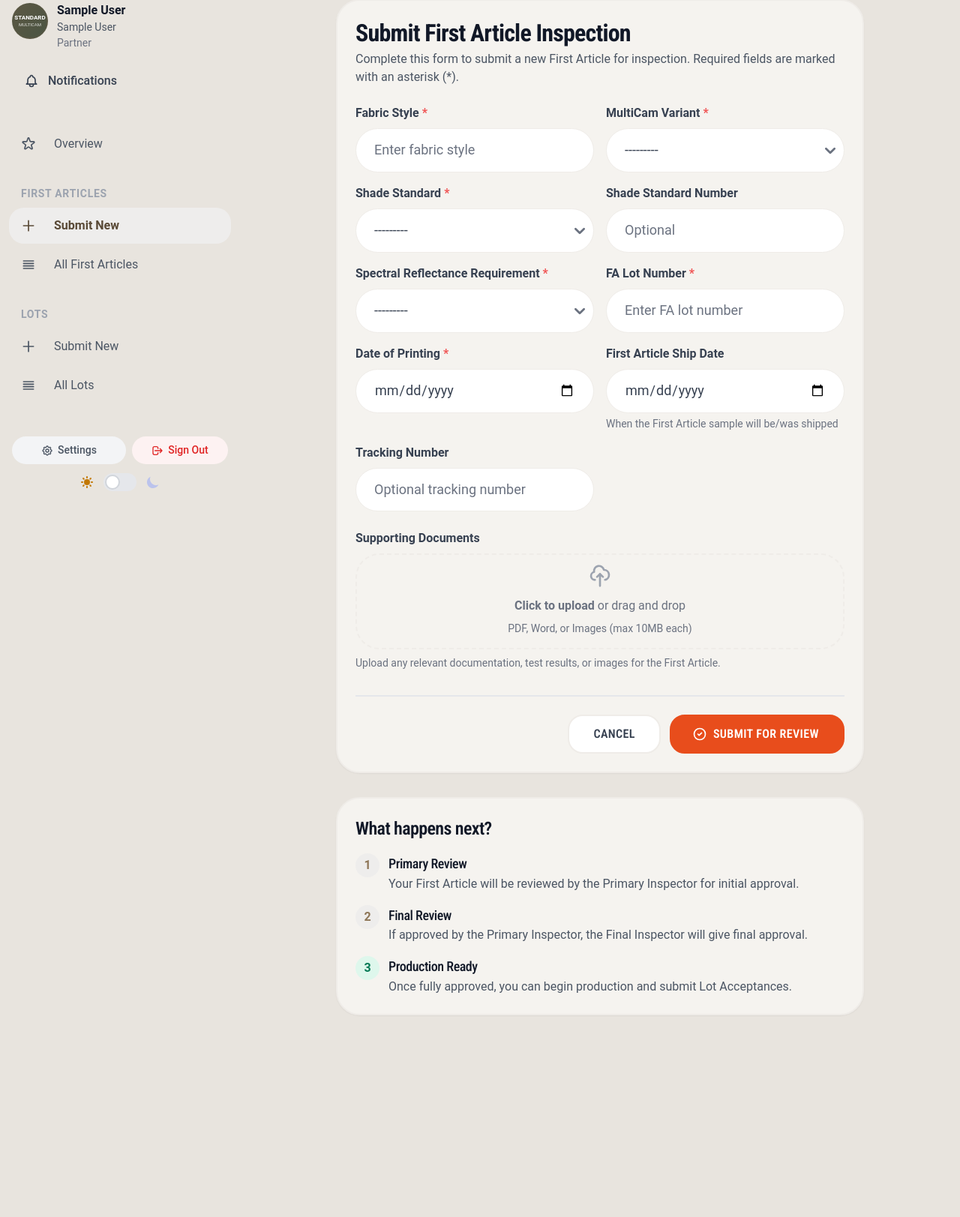
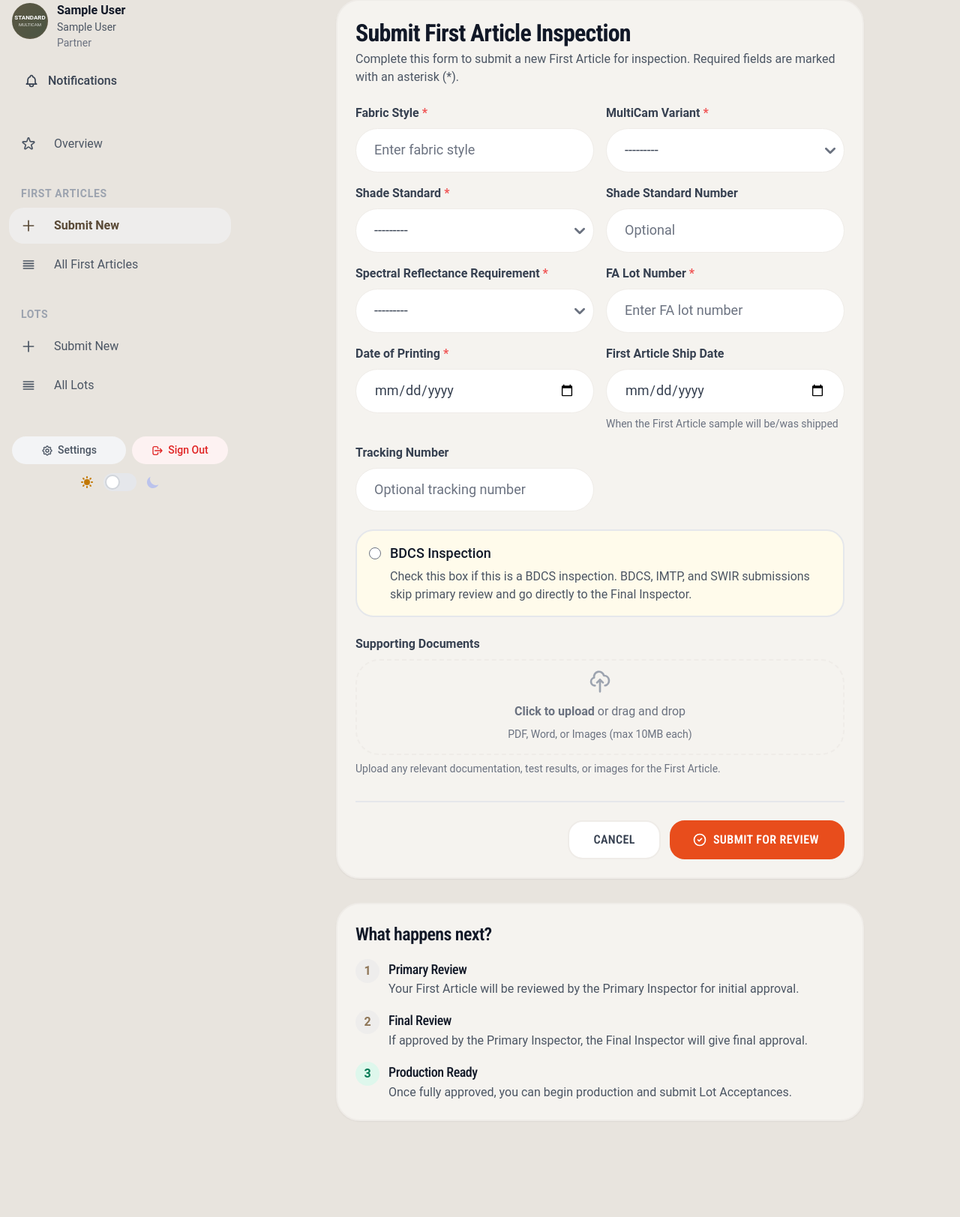
Before and after one commit to jge-cp/jge-mpp, a Django app: page /portal/fa/submit/ in a window 1280 px wide. Shown: the part 129-1752 px from the top of the page at 75% size. Before the commit the page ends 1481 px from the top, so only its background shows below. Run offline with Django 5.2, Linux system fonts and the light colour scheme; a user stored in the database is signed in; tables that the repository leaves empty hold one stand-in row (values such as "Sample post"); data that the repository does not hold is empty; some libraries are stand-ins or nearby versions.

Commit message:
Feature: Skip primary review for IMTP, SWIR, and BDCS submissions
- Add SWIR option to spectral_reflectance_requirement choices
- Add is_bdcs boolean field to FirstArticleInspection model
- Add skip_primary_review property to check IMTP variant, SWIR, or BDCS
- Update fa_submit view to set status='pending_final' when skip conditions met
- Update notifications to send to Final Inspectors when skipping primary
- Add BDCS checkbox to FA submission template with explanation

```diff
--- a/inspections/forms.py
+++ b/inspections/forms.py
@@ -32,6 +32,7 @@ class FirstArticleInspectionForm(forms.ModelForm):
             'date_of_printing',
             'first_article_ship_date',
             'tracking_number',
+            'is_bdcs',  # BDCS checkbox - if checked, skips primary review
         ]
         widgets = {
             'fabric_style': forms.TextInput(attrs={
@@ -60,6 +61,9 @@ class FirstArticleInspectionForm(forms.ModelForm):
             'tracking_number': forms.TextInput(attrs={
                 'class': FORM_INPUT,
                 'placeholder': 'Optional tracking number'
+            }),
+            'is_bdcs': forms.CheckboxInput(attrs={
+                'class': FORM_CHECKBOX,
             }),
         }
 
--- a/inspections/models.py
+++ b/inspections/models.py
@@ -75,6 +75,7 @@ class FirstArticleInspection(models.Model):
     SPECTRAL_REFLECTANCE_CHOICES = [
         ('alpha', 'Alpha'),
         ('beta', 'Beta'),
+        ('swir', 'SWIR'),  # Short-Wave Infrared - skips primary review
     ]
 
     EVALUATION_CHOICES = [
@@ -133,6 +134,13 @@ class FirstArticleInspection(models.Model):
         help_text='Historic FAs are imported legacy data. Some fields may be N/A. Only admins can set this.'
     )
 
+    # BDCS inspection flag - if checked, skips primary review
+    is_bdcs = models.BooleanField(
+        default=False,
+        verbose_name='BDCS',
+        help_text='Check if this is a BDCS inspection. BDCS submissions skip primary review.'
+    )
+
     # FREE FORM fields (from FA Main)
     fabric_style = models.CharField(max_length=200)
 
@@ -171,6 +179,25 @@ class FirstArticleInspection(models.Model):
     def submitter_full_name(self):
         """Return full name as 'Last, First' format"""
         return f"{self.submitter_last_name}, {self.submitter_first_name}".strip(', ')
+
+    @property
+    def skip_primary_review(self):
+        """
+        Returns True if this FA should skip primary inspector and go directly to final.
+
+        Triggers:
+        - IMTP selected as multicam variant
+        - SWIR selected as spectral reflectance requirement
+        - BDCS checkbox is checked
+        """
+        # Check IMTP variant
+        is_imtp = self.multicam_variant and self.multicam_variant.camouflage_name == 'IMTP'
+        # Check SWIR spectral requirement
+        is_swir = self.spectral_reflectance_requirement == 'swir'
+        # Check BDCS checkbox
+        is_bdcs_checked = self.is_bdcs
+
+        return is_imtp or is_swir or is_bdcs_checked
 
     # BOOLEAN (from FA Main)
     submitted = models.BooleanField(default=False)
--- a/inspections/views.py
+++ b/inspections/views.py
@@ -51,6 +51,12 @@ def fa_submit(request):
             # Auto-populate submitter name from user profile
             fa.submitter_first_name = request.user.first_name or request.user.username
             fa.submitter_last_name = request.user.last_name or ''
+
+            # Check if this FA should skip primary review (IMTP, SWIR, or BDCS)
+            if fa.skip_primary_review:
+                fa.status = 'pending_final'  # Skip directly to final inspector
+            # else: status defaults to 'pending' for normal flow
+
             fa.save()
 
             # Handle file uploads if any (with server-side validation)
@@ -76,10 +82,16 @@ def fa_submit(request):
                     )
                     fa.submission_documents.add(file_upload)
 
-            # Send email notification to inspector (non-blocking)
+            # Send email notification to appropriate inspector (non-blocking)
             try:
-                from .emails import send_fa_submitted_email
-                send_fa_submitted_email(fa)
+                if fa.skip_primary_review:
+                    # Notify Final Inspectors directly (skipped primary)
+                    from .emails import send_fa_pending_final_email
+                    send_fa_pending_final_email(fa)
+                else:
+                    # Normal flow: notify Primary Inspectors
+                    from .emails import send_fa_submitted_email
+                    send_fa_submitted_email(fa)
             except Exception as e:
                 # Log but don't block the submission
                 import logging
--- a/templates/inspections/fa_submit.html
+++ b/templates/inspections/fa_submit.html
@@ -111,6 +111,23 @@
                 </div>
             </div>
 
+            <!-- BDCS Checkbox - Special Inspection Type -->
+            <div class="mb-6 p-4 bg-amber-50 dark:bg-amber-900/20 border border-amber-200 dark:border-amber-700 rounded-xl">
+                <div class="flex items-start gap-3">
+                    <div class="flex items-center h-5 mt-1">
+                        {{ form.is_bdcs }}
+                    </div>
+                    <div>
+                        <label for="{{ form.is_bdcs.id_for_label }}" class="font-medium text-gray-900 dark:text-white cursor-pointer">
+                            BDCS Inspection
+                        </label>
+                        <p class="text-sm text-gray-600 dark:text-gray-400 mt-1">
+                            Check this box if this is a BDCS inspection. BDCS, IMTP, and SWIR submissions skip primary review and go directly to the Final Inspector.
+                        </p>
+                    </div>
+                </div>
+            </div>
+
             <!-- Supporting Documents -->
             <div class="mb-8">
                 <label class="form-label">Supporting Documents</label>
```
Also changed, not shown: inspections/migrations/0012_add_bdcs_field.py (added).
